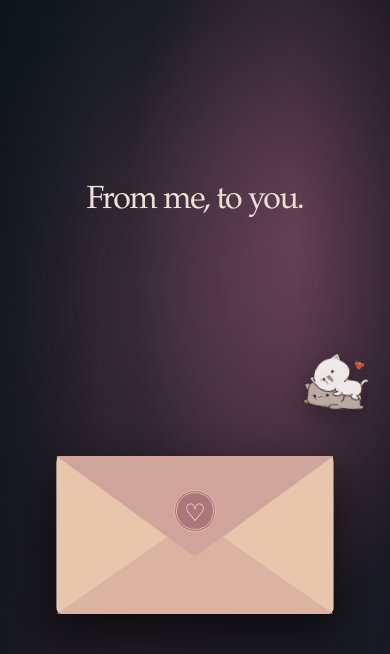
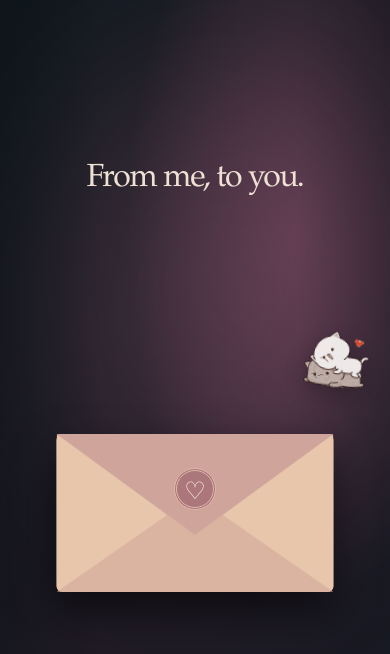
Before and after one commit to Wo0f27/please-forgive-me-my-love, a website: page index.html in a window 390 px wide. Both pictures are taken after a click on the button "Open the letter". Drawn offline with Linux system fonts and the light colour scheme.

Commit message:
Keep envelope scene flush at mobile widths; prevent 22px viewport overflow

```diff
--- a/styles.css
+++ b/styles.css
@@ -46,7 +46,7 @@ p{line-height:1.7}
   font:20px/1 Georgia,serif;box-shadow:0 1px 4px #683e4b35}
 .opening-link:hover{transform:translateY(-2px) rotate(0deg);box-shadow:0 12px 32px #0007,inset 0 1px #fff4f0c7}
 .opening-link:active{transform:translateY(0) rotate(0deg)}
-.scene-envelope{padding:0}
+.scene.scene-envelope{padding:0}
 .envelope-stage{position:relative;inset:0;width:100%;height:100%;height:100dvh;overflow:hidden}
 .envelope-heading{position:absolute;top:19%;left:0;right:0;margin:0 auto;text-align:center;
   font-size:clamp(36px,5.5vw,56px);padding:0 20px;color:#eee1d4;transition:opacity .3s,visibility 0s}
```
